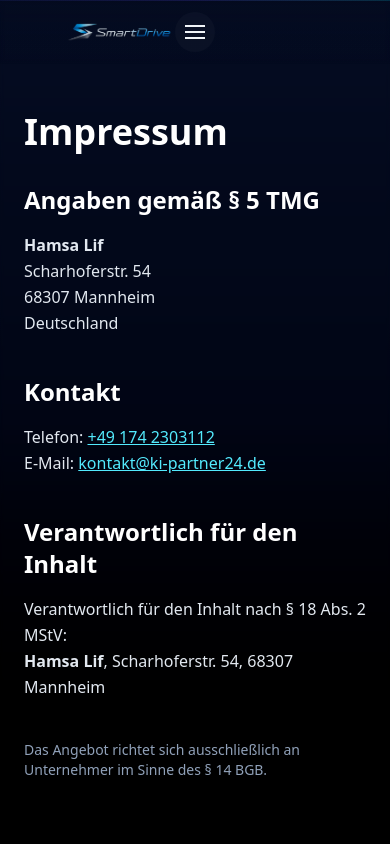
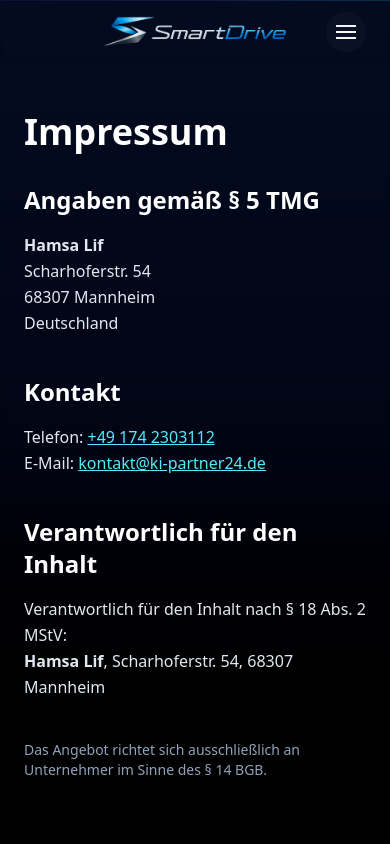
Before and after one commit to Hamsa777/smartdrive-landing, a Next.js app: page /impressum in a window 390 px wide. Shown: the top 844 px of the page. Built offline with nearby package versions, Linux system fonts and the light colour scheme.

Commit message:
Aktueller Stand – Widget final

```diff
--- a/src/app/components/Header.tsx
+++ b/src/app/components/Header.tsx
@@ -106,25 +106,14 @@ export default function Header() {
               />
             </Link>
 
-            {/* MOBILE: Left spacer (für echtes Zentrieren) */}
+            {/* MOBILE: linker Spacer (Breite wie Burger), damit Logo wirklich mittig bleibt */}
             <div className="md:hidden w-10" aria-hidden="true" />
-
-            {/* MOBILE LOGO CENTER */}
-            <Link href="/" className="md:hidden inline-flex items-center justify-center flex-1">
-              <Image
-                src="/SmartDriveFinal.png"
-                alt="SmartDrive"
-                width={975}
-                height={175}
-                priority
-                quality={100}
-                className="h-10 w-auto object-contain"
-              />
-            </Link>
           </div>
 
-          {/* CENTER */}
-          <nav className="hidden md:flex items-center justify-self-center">
+          {/* CENTER (Desktop: Nav | Mobile: Logo mittig) */}
+          <div className="justify-self-center">
+            {/* DESKTOP NAV */}
+            <nav className="hidden md:flex items-center">
               <div
                 className={[
                   "relative flex items-center gap-1 rounded-full p-1 backdrop-blur-xl",
@@ -160,6 +149,20 @@ export default function Header() {
               </div>
             </nav>
 
+            {/* MOBILE LOGO: exakt mittig */}
+            <Link href="/" className="md:hidden inline-flex items-center justify-center">
+              <Image
+                src="/SmartDriveFinal.png"
+                alt="SmartDrive"
+                width={975}
+                height={175}
+                priority
+                quality={100}
+                className="h-9 w-auto object-contain translate-y-[2.5px]"
+              />
+            </Link>
+          </div>
+
           {/* RIGHT */}
           <div className="flex items-center gap-3 justify-self-end">
             {/* DESKTOP: Kontakt */}
@@ -194,7 +197,7 @@ export default function Header() {
               </span>
             </a>
 
-            {/* MOBILE: Burger */}
+            {/* MOBILE: Burger ganz rechts */}
             <button
               type="button"
               aria-label={open ? "Menü schließen" : "Menü öffnen"}
@@ -235,10 +238,7 @@ export default function Header() {
           open ? "opacity-100 pointer-events-auto" : "opacity-0 pointer-events-none",
         ].join(" ")}
       >
-        <div
-          className="absolute inset-0 bg-black/55 backdrop-blur-sm"
-          onClick={() => setOpen(false)}
-        />
+        <div className="absolute inset-0 bg-black/55 backdrop-blur-sm" onClick={() => setOpen(false)} />
 
         <div
           className={[
@@ -264,7 +264,10 @@ export default function Header() {
                   key={item.label}
                   href={item.href}
                   onClick={() => setOpen(false)}
-                  className={headerHoverBtnClass + " inline-flex w-full px-5 py-3 justify-center text-center"}
+                  className={
+                    headerHoverBtnClass +
+                    " inline-flex w-full px-5 py-3 justify-center text-center"
+                  }
                 >
                   {headerHoverOverlay}
                   <span className="relative z-10">{item.label}</span>
@@ -276,7 +279,10 @@ export default function Header() {
                 target="_blank"
                 rel="noopener noreferrer"
                 onClick={() => setOpen(false)}
-                className={headerHoverBtnClass + " inline-flex w-full px-5 py-3 justify-center text-center"}
+                className={
+                  headerHoverBtnClass +
+                  " inline-flex w-full px-5 py-3 justify-center text-center"
+                }
               >
                 {headerHoverOverlay}
                 <span className="relative z-10 inline-flex items-center gap-2">
```
Lines whose indentation alone changed are shown as unchanged.
